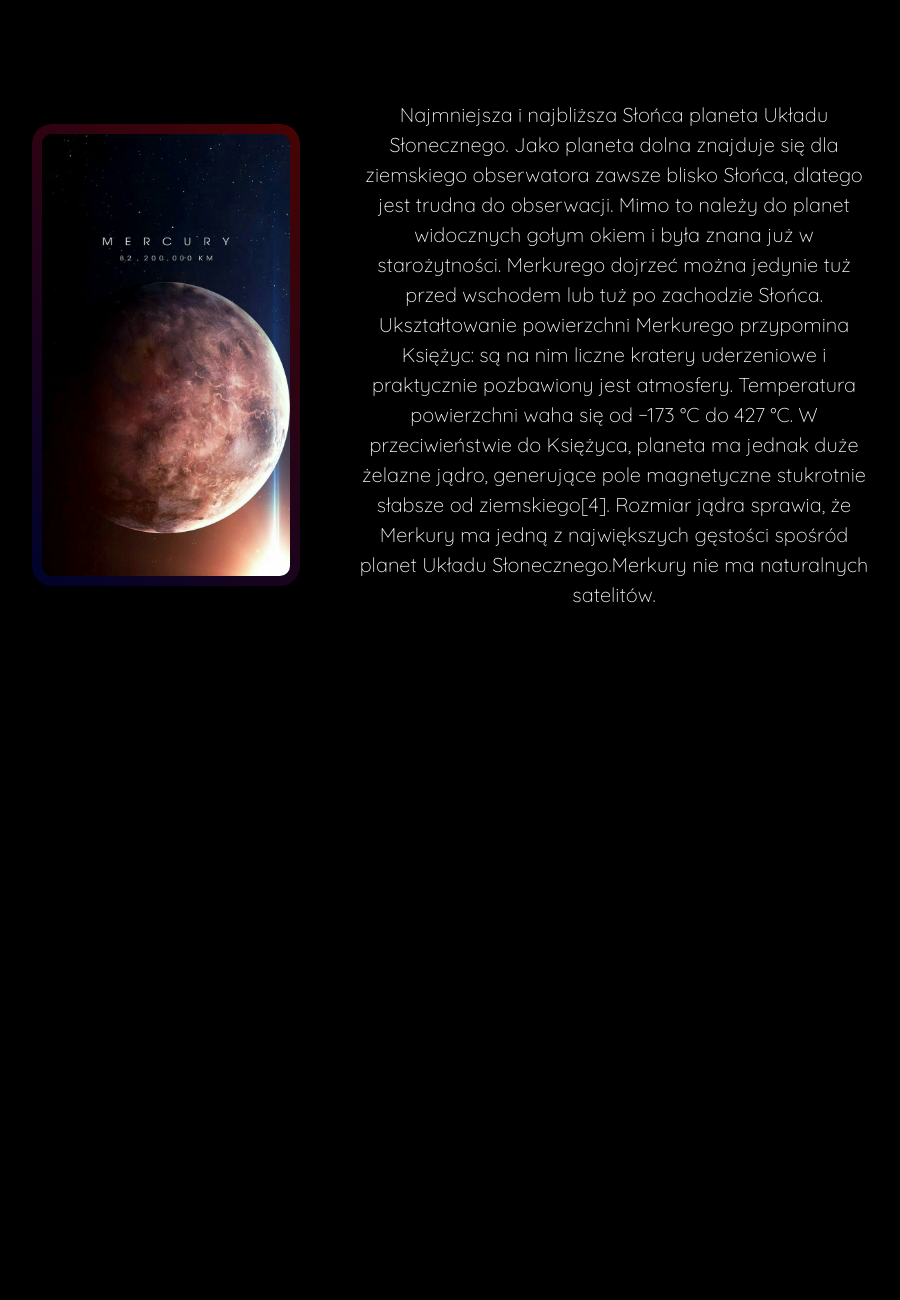
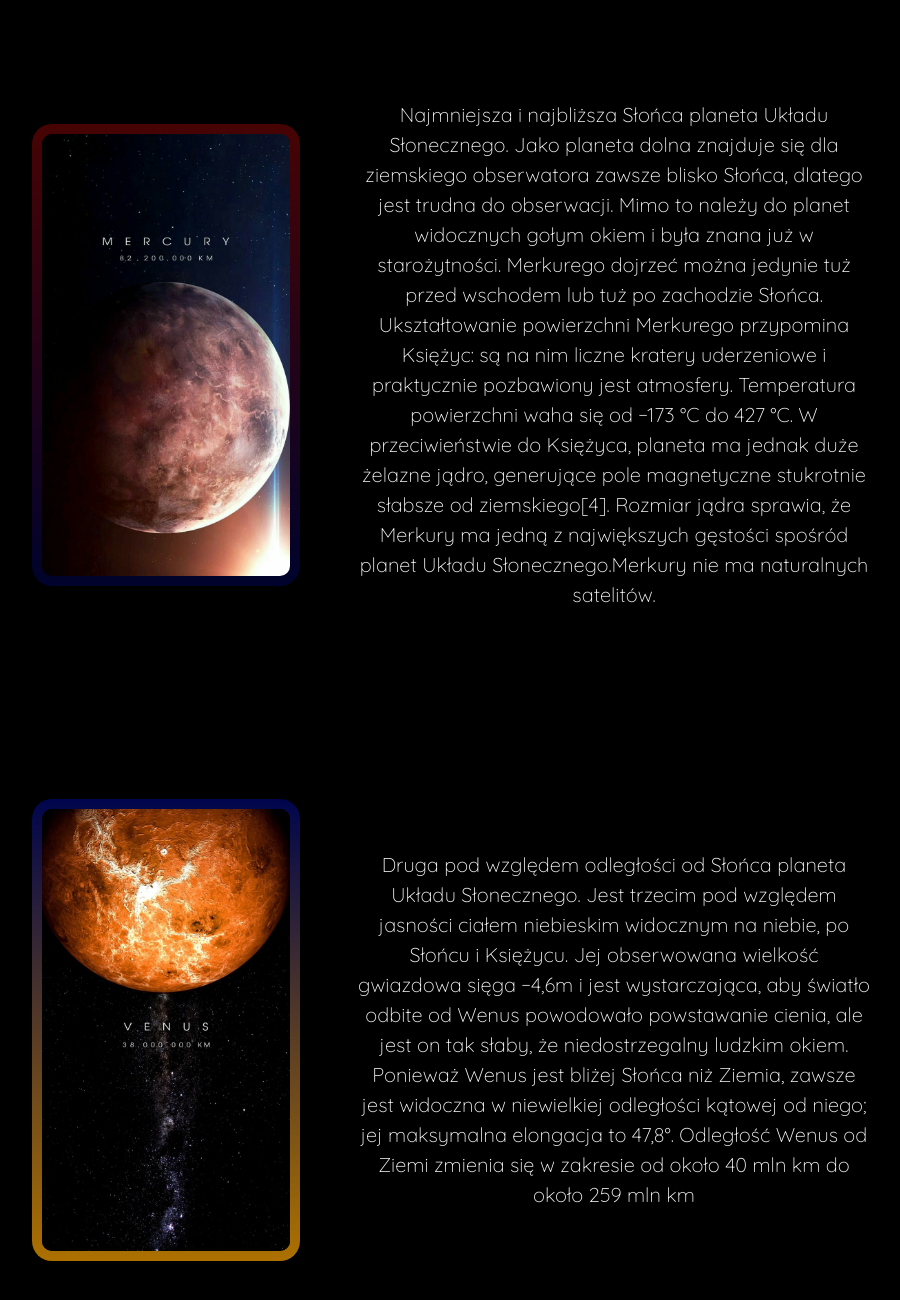
Before and after one commit to HubertMelbruda/SolarSystem, a plain HTML site: page index.html in a window 1280 px wide. Shown: the part 720-2020 px from the top of the page, without its empty margins (268-1168 px from the left). Before the commit the page ends 1460 px from the top, so only its background shows below. Drawn offline with nearby package versions, Linux system fonts and the light colour scheme.

Commit message:
Added Venus

```diff
--- a/index.html
+++ b/index.html
@@ -40,5 +40,14 @@
         </div>
     </div>
     <br>
+    <div class="DivRow">
+        <div class="DivImg">
+            <img class="Image BorderVenus" src="./img/VENUS.jpg" alt="nasa-stars-image_1">
+        </div>
+        <div class="DivText">
+            <p>Druga pod względem odległości od Słońca planeta Układu Słonecznego. Jest trzecim pod względem jasności ciałem niebieskim widocznym na niebie, po Słońcu i Księżycu. Jej obserwowana wielkość gwiazdowa sięga −4,6m i jest wystarczająca, aby światło odbite od Wenus powodowało powstawanie cienia, ale jest on tak słaby, że niedostrzegalny ludzkim okiem. Ponieważ Wenus jest bliżej Słońca niż Ziemia, zawsze jest widoczna w niewielkiej odległości kątowej od niego; jej maksymalna elongacja to 47,8°. Odległość Wenus od Ziemi zmienia się w zakresie od około 40 mln km do około 259 mln km</p>
+        </div>
+    </div>
+    <br>
 </body>
 </html>
--- a/styles.css
+++ b/styles.css
@@ -58,7 +58,15 @@
 .BorderMercury {
     border: 10px solid transparent;
     border-radius: 20px;
-    background: linear-gradient(rgb(0, 0, 0), rgb(0, 0, 0)), linear-gradient(45deg, rgba(0, 17, 255, 0.171) 0%, rgba(216, 10, 10, 0.329) 100%);
+    background: linear-gradient(rgb(0, 0, 0), rgb(0, 0, 0)), linear-gradient(0deg, rgba(0, 17, 255, 0.171) 0%, rgba(216, 10, 10, 0.329) 100%);
+    background-origin: border-box;
+    background-clip: content-box, border-box;
+}
+
+.BorderVenus {
+    border: 10px solid transparent;
+    border-radius: 20px;
+    background: linear-gradient(rgb(0, 0, 0), rgb(0, 0, 0)), linear-gradient(0deg, rgba(255, 166, 0, 0.678) 0%, rgba(0, 15, 224, 0.342) 100%);
     background-origin: border-box;
     background-clip: content-box, border-box;
 }
```
